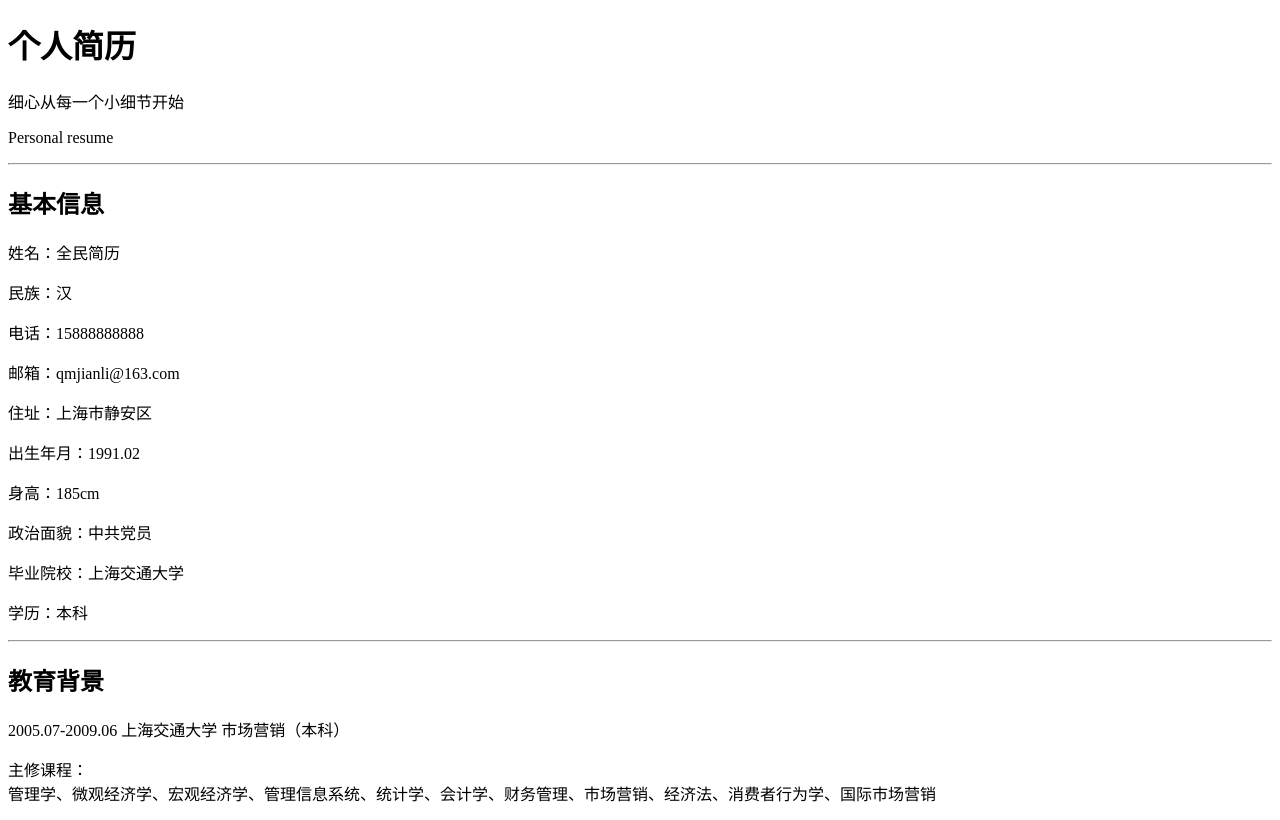
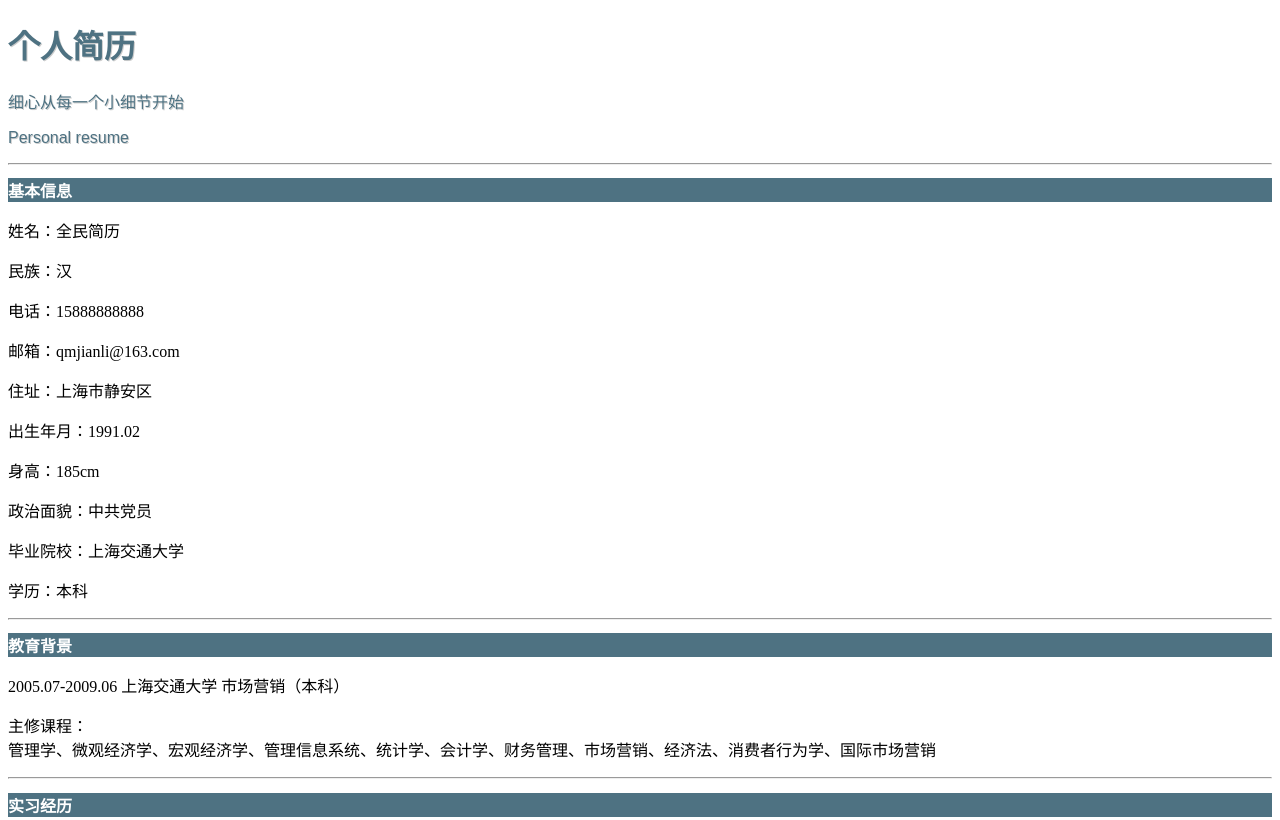
Before and after one commit to zdd2017/ife2019, a plain HTML site: page personal-resume/index.html in a window 1280 px wide. Shown: the top 820 px of the page. Drawn offline with Linux system fonts and the light colour scheme.

Commit message:
第三天：让你的简历有点色彩

```diff
--- a/personal-resume/index.html
+++ b/personal-resume/index.html
@@ -5,14 +5,32 @@
     <title>在线简历</title>
     <!-- 不加会乱码 -->
     <meta http-equiv="Content-Type" content="text/html;charset=utf-8">
+    <style>
+        .title {
+            color: rgb(78, 114, 130);
+            text-shadow: 1px 1px #ccc;
+        }
+
+        h2 {
+            background: rgb(78, 114, 130);
+            font-size: 16px;
+            color: #fff
+        }
+
+        .inglish {
+            font-family: 'Arial';
+        }
+    </style>
 </head>
 
 <body>
     <div>
-        <h1>个人简历</h1>
-        <div>
-            <p>细心从每一个小细节开始</p>
-            <p>Personal resume</p>
+        <div class="title">
+            <h1>个人简历</h1>
+            <div>
+                <p>细心从每一个小细节开始</p>
+                <p class="inglish">Personal resume</p>
+            </div>
         </div>
         <hr>
         <div>
```
Also changed, not shown: notes/CSS知识点.txt (added, +11 -0 lines), notes/HTML知识点.txt (added, +11 -0 lines), notes/浏览器解析图.png (added).
